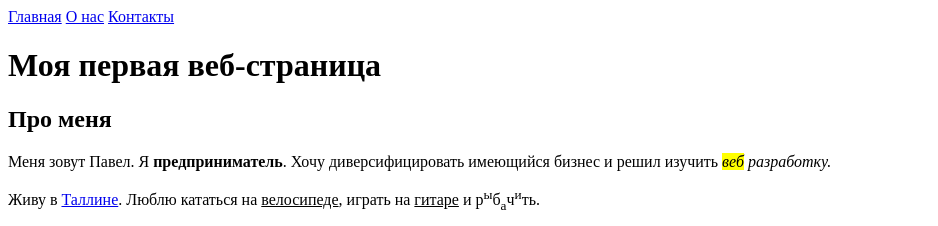
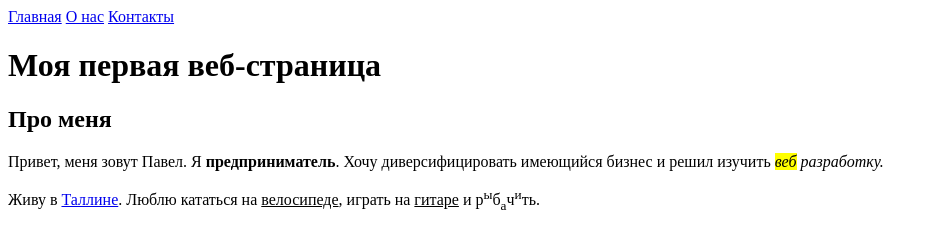
Before and after one commit to Kolombossman/Task-4.9.1-HW-03, a plain HTML site: page site/pages/index.html in a window 1280 px wide. Shown: the top 226 px of the page, without its empty margins (0-938 px from the left). Drawn offline with Linux system fonts and the light colour scheme; grey boxes are pictures that could not be loaded.

Commit message:
refactor:(index.html) add some info

```diff
--- a/site/pages/index.html
+++ b/site/pages/index.html
@@ -15,7 +15,7 @@
     <main>
         <h1>Моя первая веб-страница</h1> <!-- это главный заголовок страницы -->
         <h2>Про меня</h2>
-        <p>Меня зовут Павел. Я <strong>предприниматель</strong>. Хочу диверсифицировать имеющийся бизнес и решил изучить <i><mark>веб</mark> разработку.</i></p>
+        <p>Привет, меня зовут Павел. Я <strong>предприниматель</strong>. Хочу диверсифицировать имеющийся бизнес и решил изучить <i><mark>веб</mark> разработку.</i></p>
         <p>Живу в <a href="https://ru.wikipedia.org/wiki/%D0%A2%D0%B0%D0%BB%D0%BB%D0%B8%D0%BD" target="_blank" title="Нажмите, чтобы посмотреть информацию">Таллине</a>. Люблю кататься на <u>велосипеде</u>, играть на <u>гитаре</u> и р<sup>ы</sup>б<sub>а</sub>ч<sup>и</sup>ть.</p>
         <img src="../images/old_town.jpg" alt="old town" title="Tallinn Old Town" width="300" height="205">
         <img src="../images/river_bass.jpg" alt="river bass" title="River bass" width="300" height="205">
```
